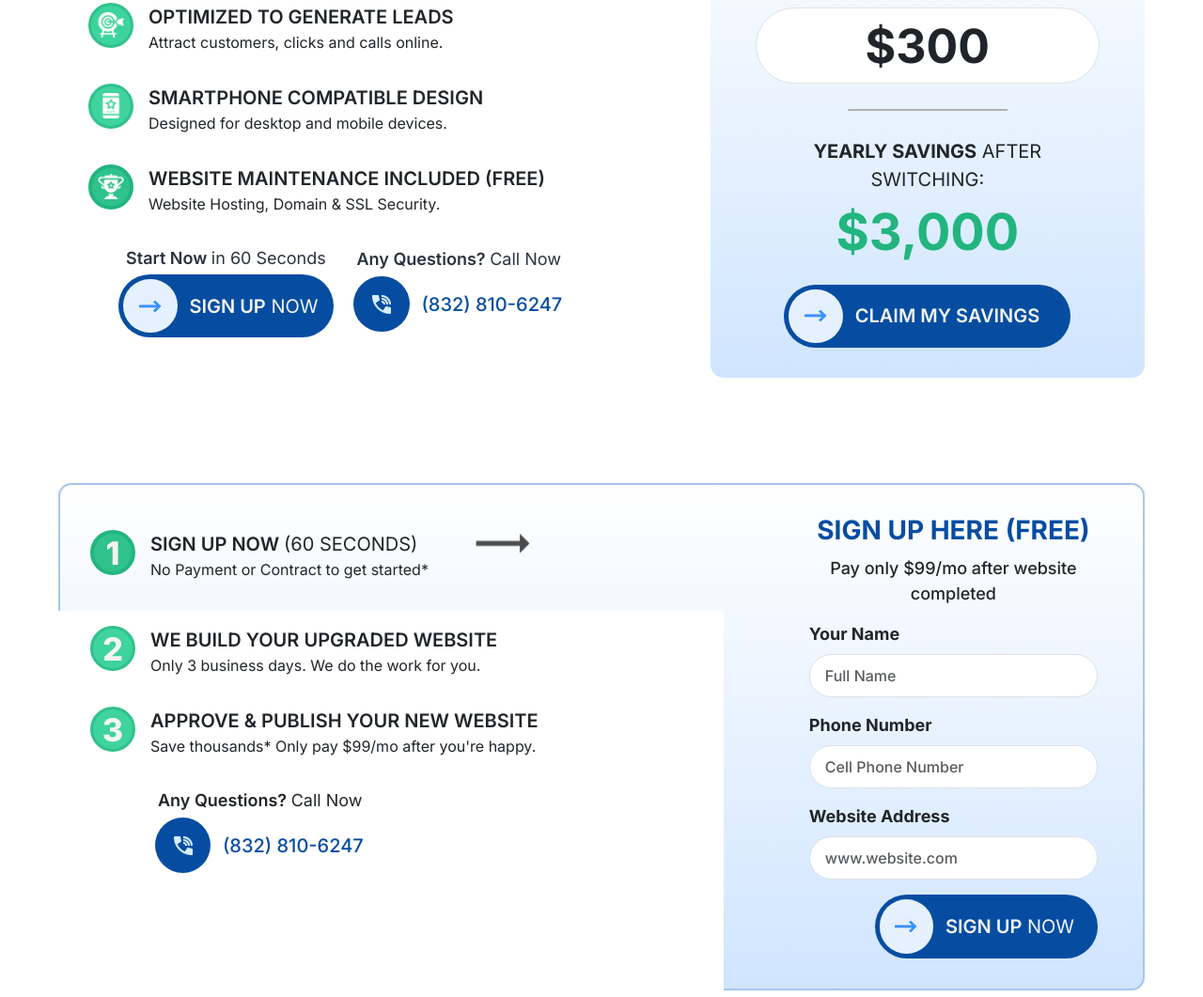
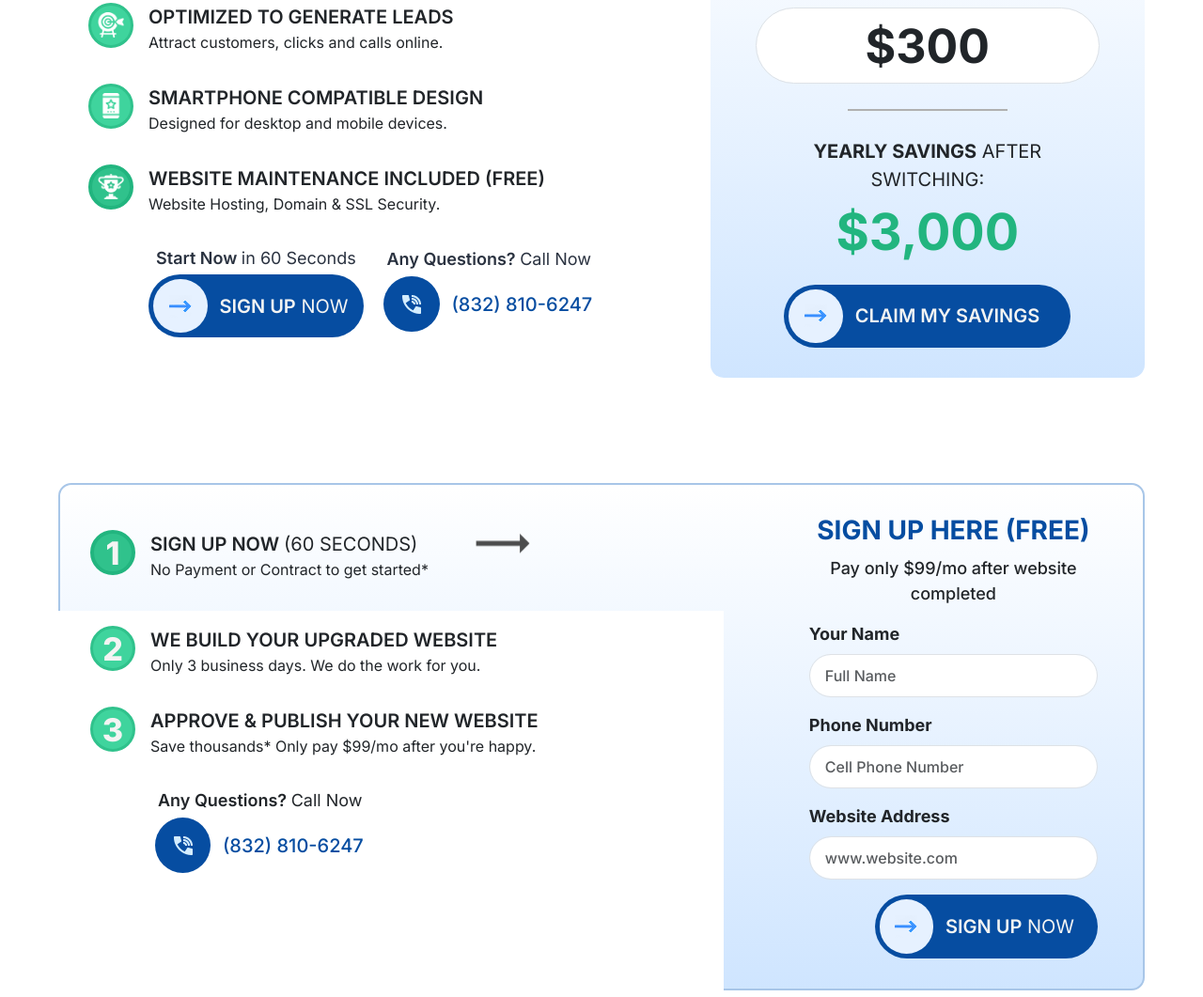
Before and after one commit to shekhar-stha/zappysites-squeeze, a website: page index.html in a window 1280 px wide. Shown: the part 2182-3243 px from the top of the page at 94% size. Drawn offline with nearby package versions, Linux system fonts and the light colour scheme.

Commit message:
fix: savings calculator alignmnet

```diff
--- a/index.html
+++ b/index.html
@@ -368,7 +368,7 @@
                         </div>
 
                         <!--Buttons Section  -->
-                        <div class="step mx-md-0 mx-auto">
+                        <div class="step button-div">
                             <div class="icon-div-step opacity-0 d-md-block d-none">
                             </div>
                             <div class="step-details">
--- a/scss/layout/_home.scss
+++ b/scss/layout/_home.scss
@@ -571,10 +571,20 @@
             }
         }
 
+        .button-div{
+            @media (max-width: 768px) {
+                margin: 0 auto !important;
+            }
+        }
+
+
         .step {
             margin-left: 2rem;
             text-align: start;
             width: fit-content;
+
+            @media (max-width: 768px) {
+            }
             &:nth-of-type(3) {
                 .icon-div-step {
                     background-color: #30C28C;
```
Also changed, not shown: css/index.css, css/index.min.css.
